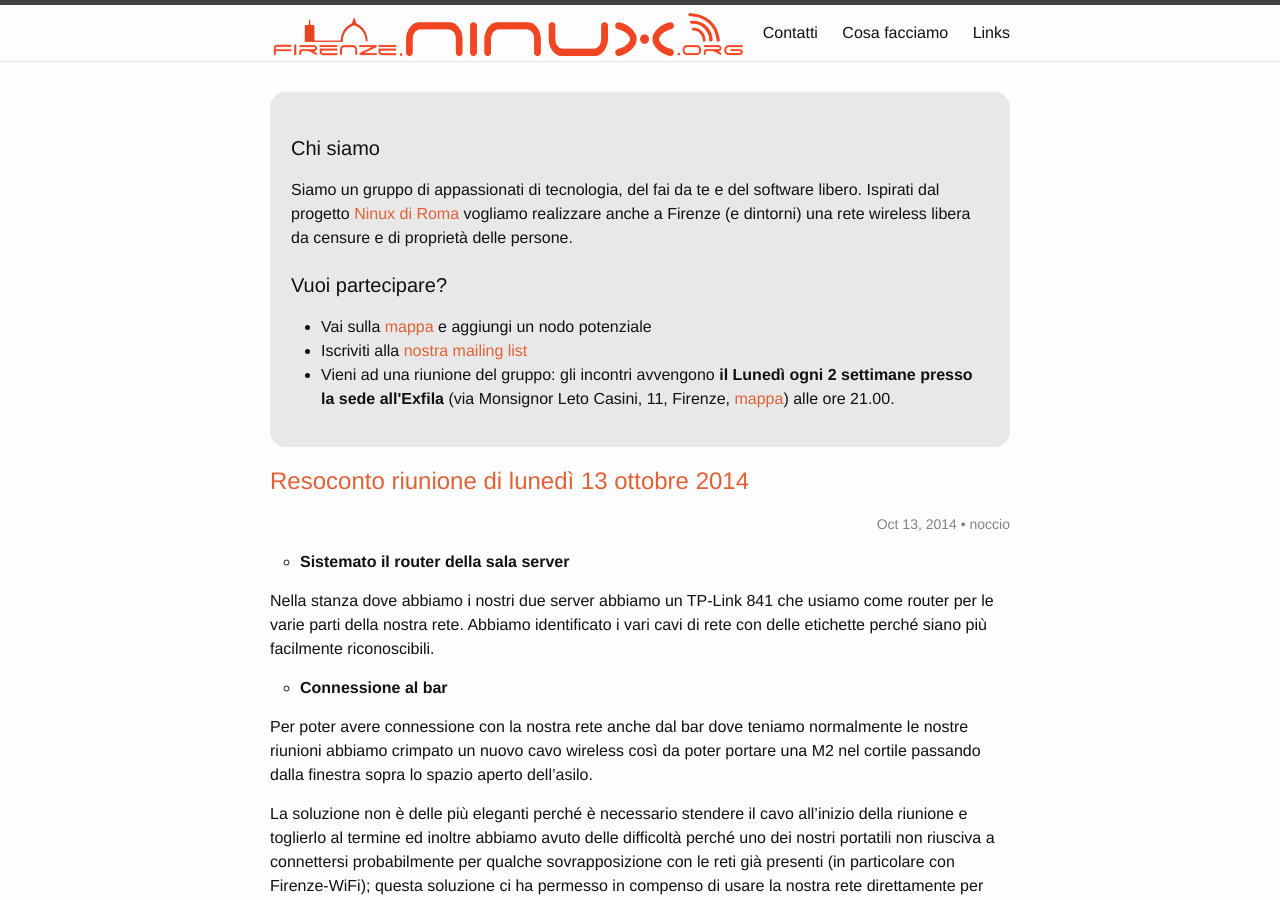
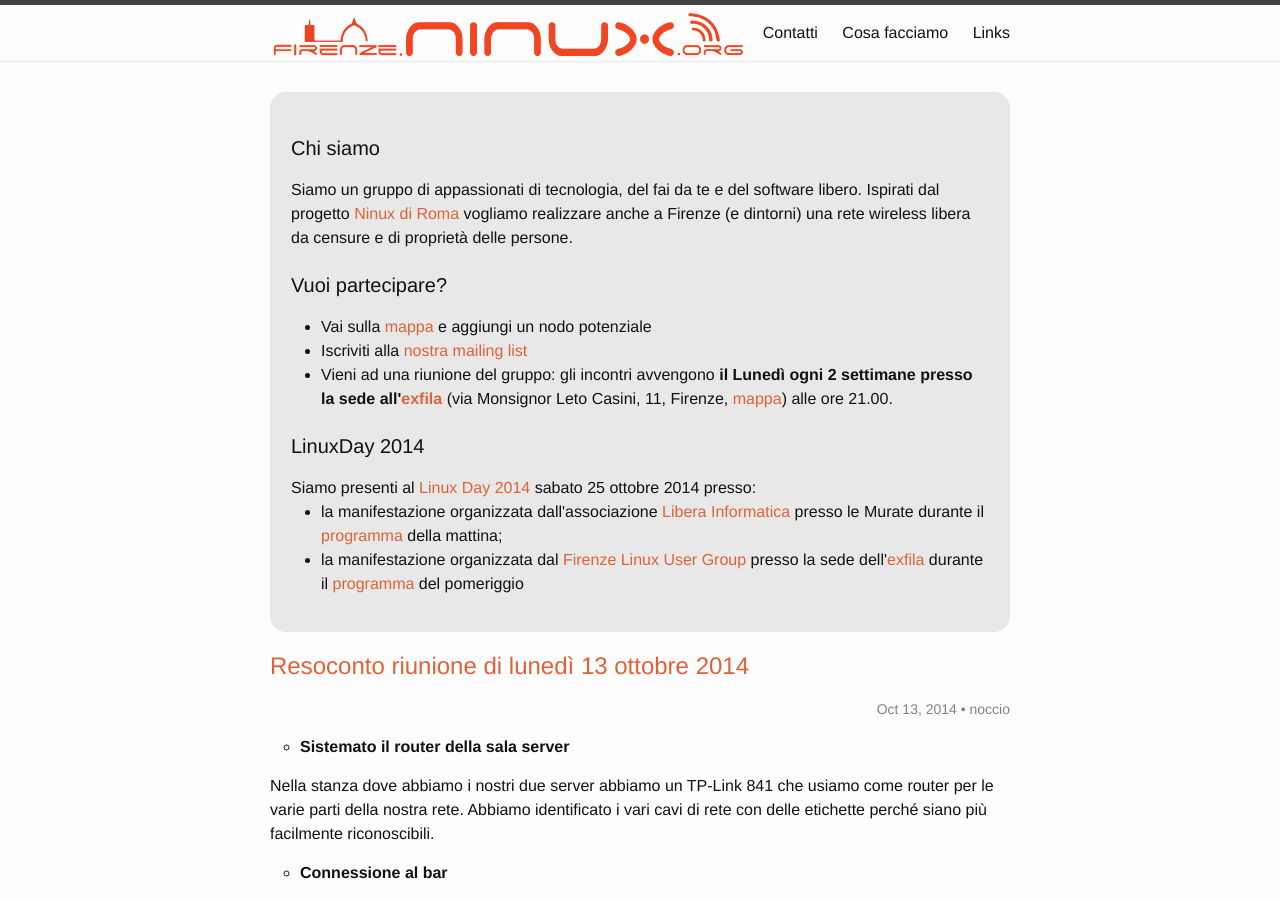
Before and after one commit to ninux-fi/firenze.ninux.org___old, a Jekyll site: the page built from index.html, in a window 1280 px wide and 900 px high. Built offline with Jekyll 4.4.1, drawn with Linux system fonts in a browser that asks for light colours; the list of posts is cut into pages by our own code; comment, search, counter and statistics services are not loaded.

Commit message:
Aggiunto il LinuxDay2014 nella parte alta della pagina principale

```diff
--- a/_includes/sticky.html
+++ b/_includes/sticky.html
@@ -13,20 +13,46 @@ href="http://ninux.org">Ninux di Roma</a> stiamo imparando e
 sperimentando insieme la vita del ninuxaro!
 -->
 
-Siamo un gruppo di appassionati di tecnologia, del fai da te e
-del software libero. Ispirati dal progetto <a
-href="http://ninux.org">Ninux di Roma</a> vogliamo realizzare anche a Firenze (e dintorni) una rete wireless libera da censure e di proprietà delle persone.
+Siamo un gruppo di appassionati di tecnologia, del fai da te e del
+software libero. Ispirati dal
+progetto <a href="http://ninux.org">Ninux di Roma</a> vogliamo
+realizzare anche a Firenze (e dintorni) una rete wireless libera da
+censure e di proprietà delle persone.
 
 
 </div>
 <div id="vuoi-partecipare">
-<h1 class="page-heading">Vuoi partecipare?</h1>
-<ul>
-<li> Vai sulla <a href="http://map.ninux.org">mappa</a> e aggiungi un nodo potenziale</li>
-<li> Iscriviti alla <a href="http://ml.ninux.org/mailman/listinfo/firenze">nostra mailing list</a></li>
-<li> Vieni ad una riunione del gruppo: gli incontri avvengono <strong>il Lunedì ogni 2 settimane presso la sede all'Exfila</strong> (via Monsignor Leto Casini, 11, Firenze, <a href="http://www.openstreetmap.org/?mlat=43.768925070762634&mlon=11.29794180393219&zoom=18">mappa</a>) alle ore 21.00.</li>
-</ul>
+  <h1 class="page-heading">Vuoi partecipare?</h1>
+  <ul>
+    <li> Vai sulla <a href="http://map.ninux.org">mappa</a> e aggiungi un nodo potenziale</li>
+    <li> Iscriviti alla <a href="http://ml.ninux.org/mailman/listinfo/firenze">nostra mailing list</a></li>
+    <li> Vieni ad una riunione del gruppo: gli incontri avvengono <strong>il Lunedì ogni 2 settimane presso la sede all'<a href="http://www.exfila.it">exfila</a></strong> (via Monsignor Leto Casini, 11, Firenze, <a href="http://www.openstreetmap.org/?mlat=43.768925070762634&mlon=11.29794180393219&zoom=18">mappa</a>) alle ore 21.00.</li>
+  </ul>
 </div>
 
 <!-- aggiungi qui sotto le tue modifiche magari segnando con un
 commento quando è il caso di rimuoverle -->
+
+<div id="LinuxDay2014">
+  <h1 class="page-heading">LinuxDay 2014</h1>
+
+  Siamo presenti al <a href="http://www.linuxday.it">Linux Day
+  2014</a> sabato 25 ottobre 2014 presso:
+
+  <ul>
+    <li>la manifestazione organizzata
+      dall'associazione <a href="http://www.liberainformatica.it/">Libera
+      Informatica</a> presso le Murate durante
+      il <a href="http://www.liberainformatica.it/attivita/sabato-25-ottobre-linux-day/">programma</a>
+      della mattina;
+    </li>
+    <li>
+      la manifestazione organizzata
+      dal <a href="http://www.firenze.linux.it">Firenze Linux User
+      Group</a> presso la sede
+      dell'<a href="http://www.exfila.it">exfila</a> durante
+      il <a href="http://www.firenze.linux.it/2014/09/linuxday-14_2014/">programma</a>
+      del pomeriggio
+    </li>
+  </ul>
+</div>
```
